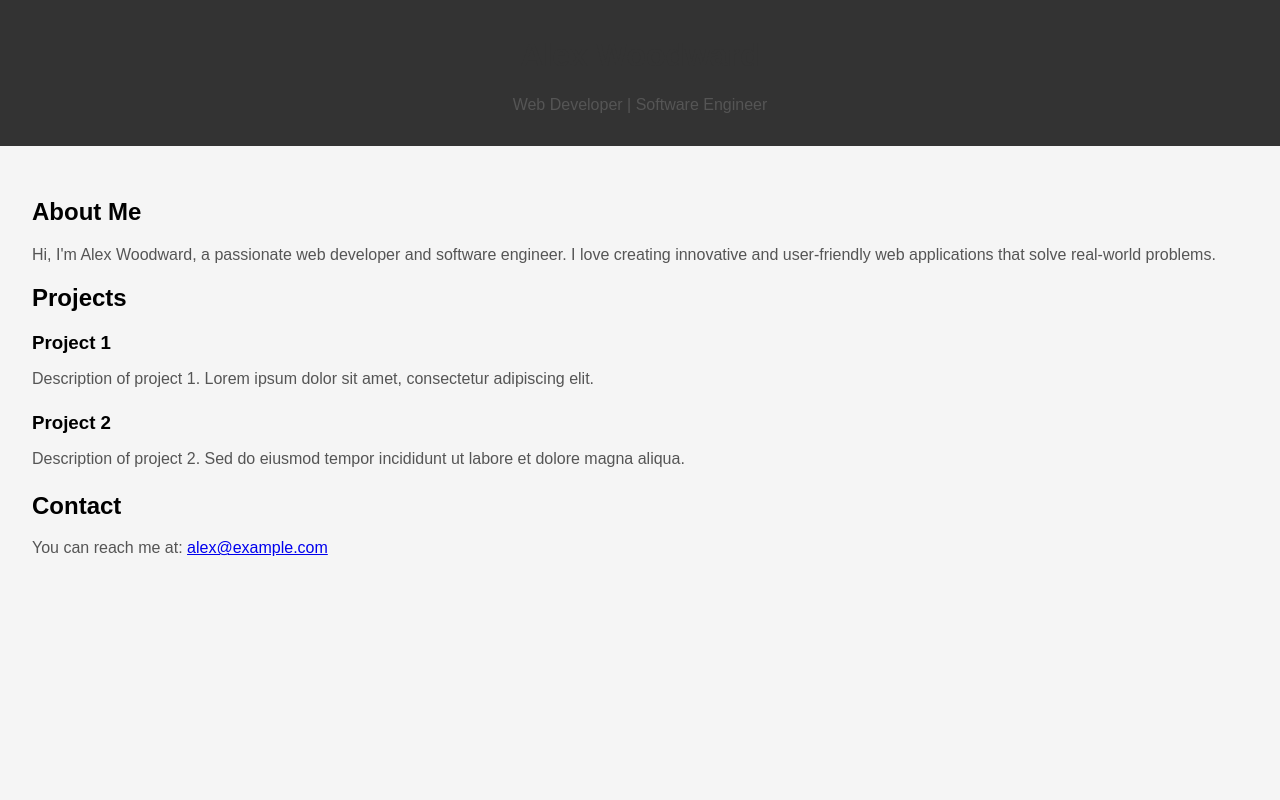
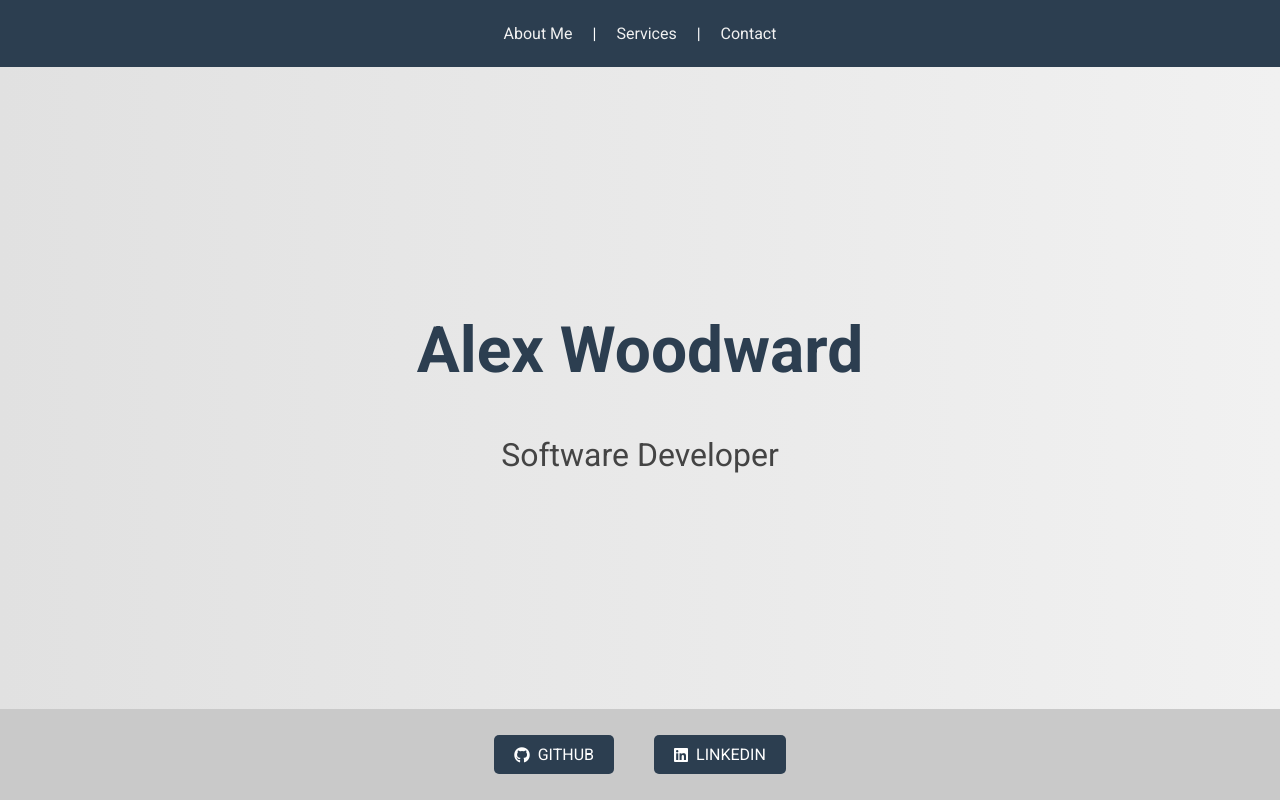
Before and after one commit to alex-woodward/alex-woodward.github.io, a plain HTML site: page index.html in a window 1280 px wide. Drawn offline with Linux system fonts and the light colour scheme.

Commit message:
Updated html.

```diff
--- a/index.html
+++ b/index.html
@@ -3,71 +3,198 @@
 <head>
     <meta charset="UTF-8">
     <meta name="viewport" content="width=device-width, initial-scale=1.0">
-    <title>Alex Woodward - Portfolio</title>
+    <title>Alex Woodward</title>
+
+    <!-- Import Google Fonts: Roboto -->
+    <link href="https://fonts.googleapis.com/css2?family=Roboto:wght@400;700&display=swap" rel="stylesheet">
+
+    <!-- Font Awesome for icons -->
+    <link href="https://cdnjs.cloudflare.com/ajax/libs/font-awesome/6.0.0-beta3/css/all.min.css" rel="stylesheet">
+
     <style>
-        /* Add your custom CSS styles here */
+        /* Global Styles */
         body {
-            font-family: Arial, sans-serif;
+            font-family: 'Roboto', sans-serif; /* Apply Roboto font */
             margin: 0;
             padding: 0;
-            background-color: #f5f5f5;
+            background: linear-gradient(to right, #e1e1e1, #f1f1f1); /* Add a background gradient */
+            color: #333; /* Dark gray text for contrast */
+            height: 100vh; /* Full viewport height */
+            display: flex;
+            flex-direction: column; /* Stack header, main, footer */
         }
+
+        /* Header */
         header {
-            background-color: #333;
+            background-color: #2C3E50; /* Dark navy blue */
             color: #fff;
+            text-align: center;
+            padding: 1.5rem;
+        }
+
+        /* Navigation Links */
+        nav a {
+            color: #f1f1f1; /* Light gray for navigation links */
+            text-decoration: none;
+            margin: 0 1rem;
+        }
+
+        nav a:hover {
+            color: #d1d1d1; /* Slightly darker gray on hover */
+        }
+
+        /* Main Content */
+        main {
+            flex: 1; /* Allow main content to expand */
+            display: flex;
+            flex-direction: column;
+            justify-content: center; /* Center vertically */
+            align-items: center; /* Center horizontally */
+            text-align: center;
+        }
+
+        h1 {
+            color: #2C3E50; /* Match header navy for consistency */
+            font-size: 4rem; /* Increase font size for title */
+            margin-bottom: 1rem;
+        }
+
+        /* Style for the changing text */
+        #changing-text {
+            font-size: 2rem;
+            color: #444;
+            opacity: 1;
+            transition: opacity 1s ease; /* Smooth transition for opacity */
+        }
+
+        /* Button Styles */
+        .button {
+            background-color: #2C3E50; /* Dark navy color to match header */
+            color: #fff; /* White text color */
+            padding: 10px 20px;
+            border: none;
+            border-radius: 5px;
+            margin: 10px;
+            text-transform: uppercase;
+            font-size: 1rem;
+            display: inline-flex;
+            align-items: center;
+            text-decoration: none;
+            transition: background-color 0.3s ease, transform 0.3s ease; /* Smooth transition for hover effects */
+        }
+
+        /* Spacing between icon and text */
+        .button i {
+            margin-right: 8px;
+        }
+
+        /* Button hover effect */
+        .button:hover {
+            background-color: #1E2F40; /* Slightly darker shade on hover */
+            transform: scale(1.05); /* Add grow effect on hover */
+            box-shadow: 0px 4px 10px rgba(0, 0, 0, 0.1); /* Add shadow */
+        }
+
+        /* Footer */
+        footer {
+            background-color: #c9c9c9; /* Slightly darker than main background */
             text-align: center;
             padding: 1rem;
         }
-        main {
-            padding: 2rem;
-        }
-        h1 {
-            color: #333;
-        }
-        p {
-            color: #555;
-        }
-        .project {
-            margin-bottom: 1.5rem;
-        }
-        .project h3 {
-            margin-bottom: 0.5rem;
-        }
-        .project p {
-            margin-bottom: 0.5rem;
+
+        /* Container for buttons in the footer */
+        .footer-buttons {
+            display: flex;
+            justify-content: center;
+            gap: 20px; /* Space between buttons */
         }
     </style>
 </head>
 <body>
     <header>
+        <nav>
+            <a href="#about">About Me</a> |
+            <a href="#services">Services</a> |
+            <a href="#contact">Contact</a>
+        </nav>
+    </header>
+
+    <main>
         <h1>Alex Woodward</h1>
-        <p>Web Developer | Software Engineer</p>
-    </header>
-    <main>
-        <h2>About Me</h2>
-        <p>
-            Hi, I'm Alex Woodward, a passionate web developer and software engineer.
-            I love creating innovative and user-friendly web applications that solve real-world problems.
-        </p>
+        <p id="changing-text">Software Developer</p> <!-- Placeholder for changing text -->
+    </main>
 
-        <h2>Projects</h2>
-        <div class="project">
-            <h3>Project 1</h3>
-            <p>
-                Description of project 1. Lorem ipsum dolor sit amet, consectetur adipiscing elit.
-            </p>
+    <footer>
+        <div class="footer-buttons">
+            <a href="https://github.com/alex-woodward" class="button" target="_blank">
+                <i class="fab fa-github"></i> GitHub
+            </a>
+            <a href="https://www.linkedin.com/in/turner-a-woodward/" class="button" target="_blank">
+                <i class="fab fa-linkedin"></i> LinkedIn
+            </a>
         </div>
-        <div class="project">
-            <h3>Project 2</h3>
-            <p>
-                Description of project 2. Sed do eiusmod tempor incididunt ut labore et dolore magna aliqua.
-            </p>
-        </div>
+    </footer>
 
-        <h2>Contact</h2>
-        <p>
-            You can reach me at: <a href="mailto:alex@example.com">alex@example.com</a>
-        </p>
-    </main>
+    <script>
+        const phrases = [
+            "Computer Enthusiast",
+            "Electrical Engineer",
+            "Full-Time Nerd",
+            "Robot Lover",
+            "Math Tutor",
+            "Coding Mentor",
+            "AI Enthusiast",
+            "Technology Advocate",
+            "Problem Solver",
+            "Tech Educator",
+            "Controls Systems Savant",
+            "Open Source Contributor",
+            "3D Printing Hobbyist",
+            "Web Developer",
+            "STEM Advocate",
+            "Embedded Systems Engineer",
+            "Linux User",
+            "Python Wizard",
+            "JavaScript Enthusiast",
+            "Engine Enabler",
+            "Car Coder",
+        ];
+
+        let shuffledPhrases = shuffleArray([...phrases]); // Shuffle initially
+        let currentIndex = 0;
+        const changingText = document.getElementById("changing-text");
+
+        function shuffleArray(array) {
+            for (let i = array.length - 1; i > 0; i--) {
+                const j = Math.floor(Math.random() * (i + 1));
+                [array[i], array[j]] = [array[j], array[i]];
+            }
+            return array;
+        }
+
+        function changeText() {
+            // Fade out
+            changingText.style.opacity = 0;
+
+            // After fade out, change the text and fade back in
+            setTimeout(() => {
+                // If all phrases have been shown, reshuffle
+                if (currentIndex >= shuffledPhrases.length) {
+                    shuffledPhrases = shuffleArray([...phrases]);
+                    currentIndex = 0;
+                }
+
+                // Set the new text
+                changingText.textContent = shuffledPhrases[currentIndex];
+                currentIndex++;
+
+                // Fade in
+                changingText.style.opacity = 1;
+            }, 1000); // Time matches the transition duration (1s)
+        }
+
+        // Change text every 6 seconds (including fade duration)
+        setInterval(changeText, 6000);
+    </script>
 </body>
 </html>
```
Also changed, not shown: 1 other file.
